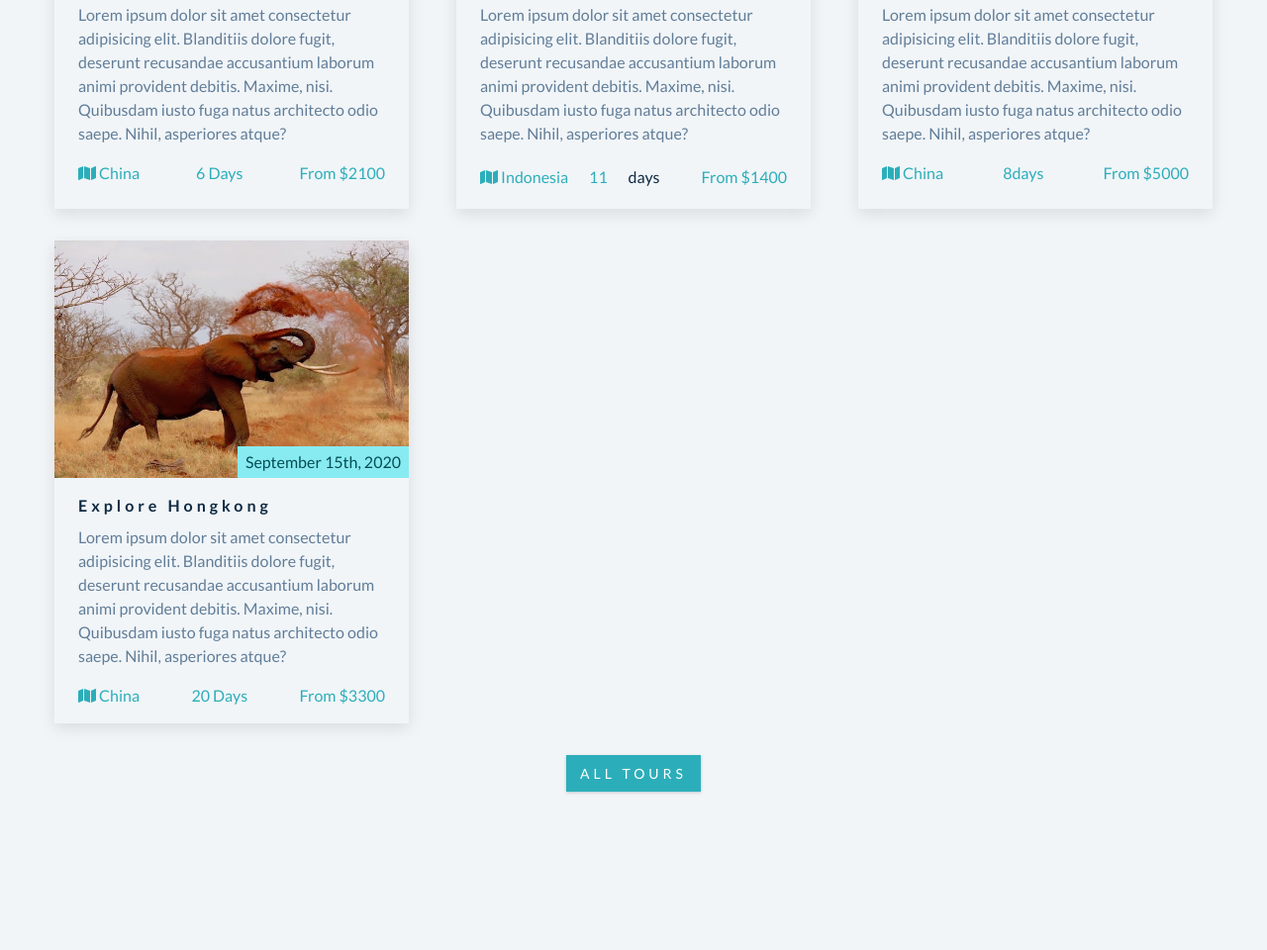
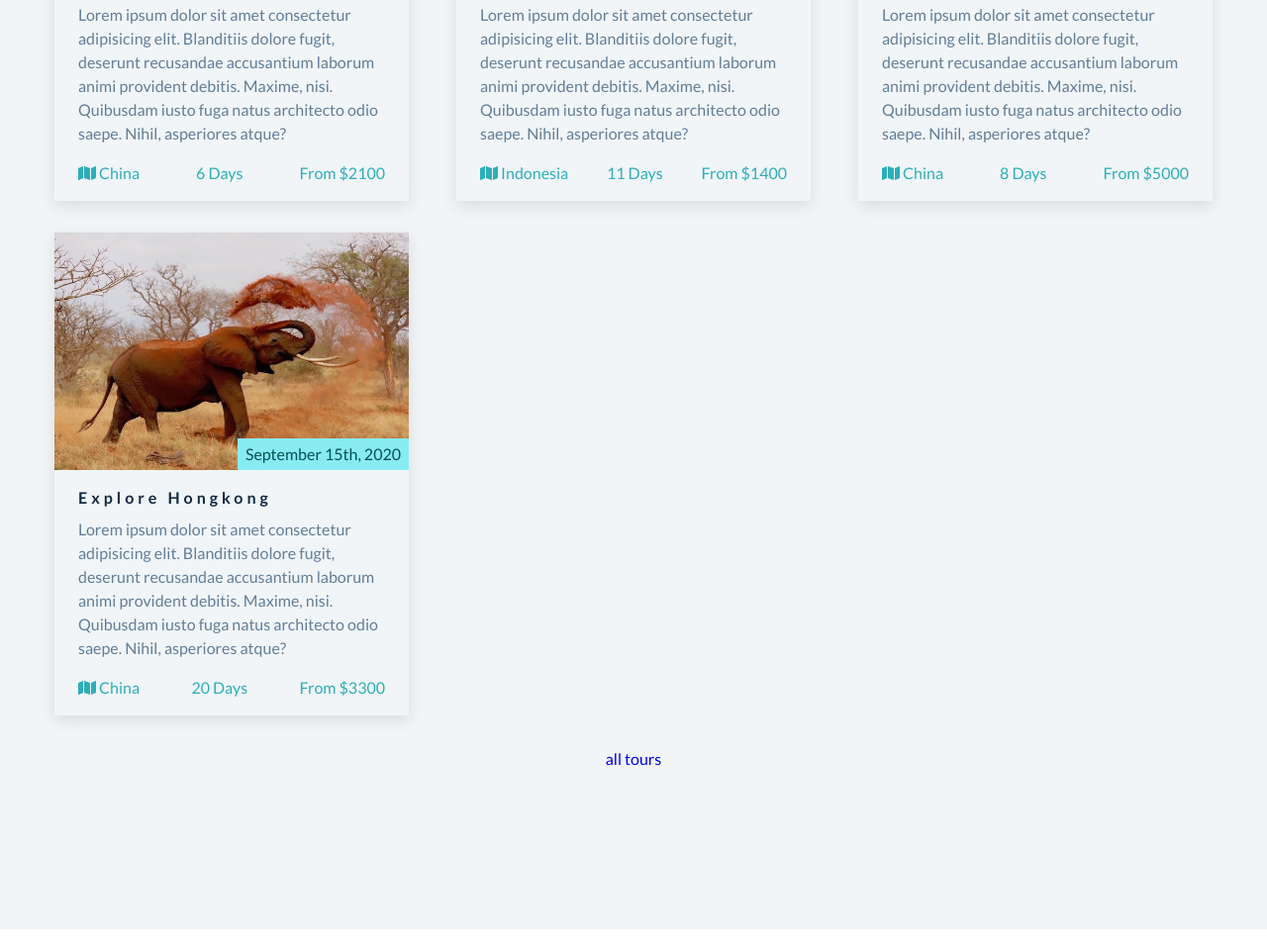
Before and after one commit to YichenShen24/backroads-tour-company-project, a plain HTML site: page index.html in a window 1280 px wide. Shown: the part 2408-3368 px from the top of the page at 99% size. After the commit the page ends 3347 px from the top, so only its background shows below. Drawn offline with Linux system fonts and the light colour scheme.

Commit message:
fixed days and screen size

```diff
--- a/css/styles.css
+++ b/css/styles.css
@@ -404,7 +404,7 @@ Featured Tours
 .tour-btn {
   text-align: center;
 }
-@media screen and (min-width: 78px) {
+@media screen and (min-width: 780px) {
   .featured-center {
     display: flex;
     flex-wrap: wrap;
--- a/index.html
+++ b/index.html
@@ -176,7 +176,7 @@
                 indonesia
             </span>
           </p>
-          <p>11</p> days</p>
+          <p>11 days</p>
           <p>from $1400</p>
             </div>
           </div>
@@ -200,7 +200,7 @@
                 china
             </span>
           </p>
-          <p>8days</p>
+          <p>8 days</p>
           <p>from $5000</p>
             </div>
           </div>
@@ -232,7 +232,7 @@
         <!-- end of single tour -->
       </div>
       <div class="tour-btn">
-        <a href="#" class="btn">all tours</a>
+        <a href="#" class="">all tours</a>
       </div>
 
 
```
